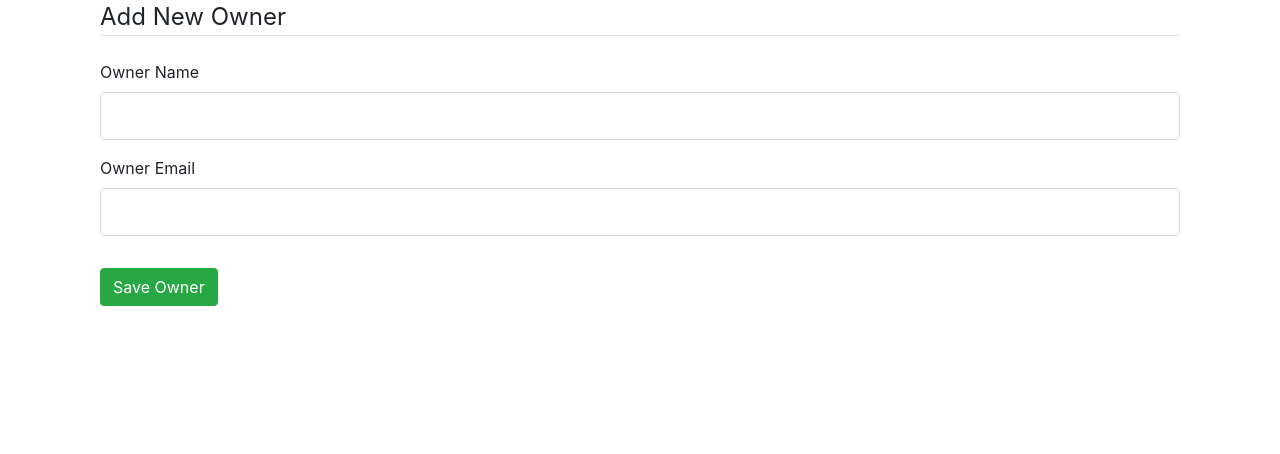
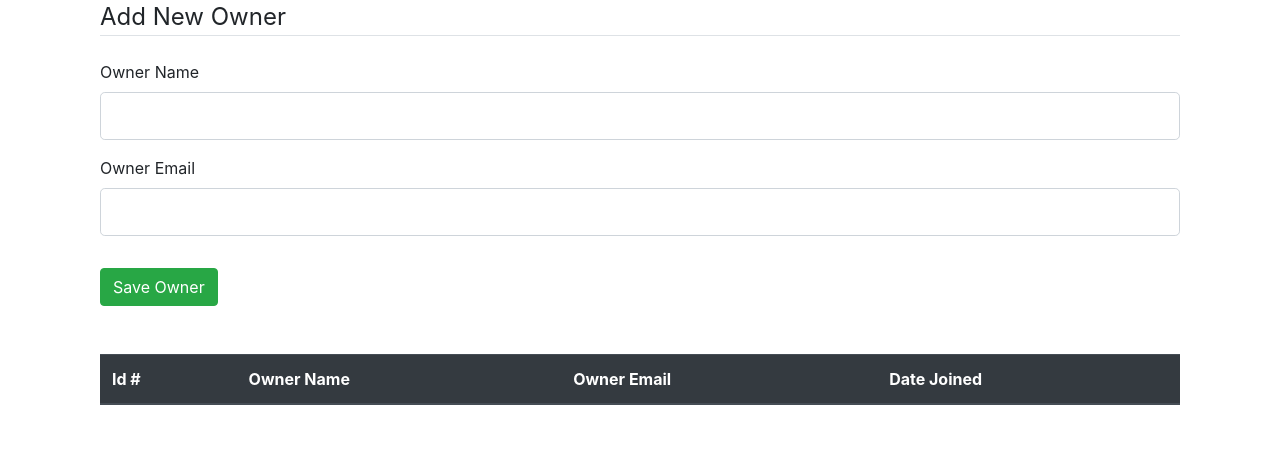
Before and after one commit to hanCodeHub/content-tracker-app, a Flask app: template main/templates/owner_form.html in a window 1280 px wide. Shown: the part 139-593 px from the top of the page. Run offline with Flask 2, Linux system fonts and the light colour scheme; the template is opened without the code that fills it: values that come from a table or form of the project are taken from there, others are empty; some libraries are stand-ins or nearby versions.

Commit message:
Added database queries to owner model and rendered table to view

```diff
--- a/main/templates/layout.html
+++ b/main/templates/layout.html
@@ -15,7 +15,7 @@
 
 <!-- Top nav bar -->
 <nav class="navbar navbar-expand-lg navbar-dark bg-dark">
-    <!-- favicon and burger -->
+    <!-- favicon and burger icon -->
     <span class="navbar-brand">
         <img src="../static/favicon.png">
     </span>
--- a/main/templates/owner_form.html
+++ b/main/templates/owner_form.html
@@ -2,7 +2,7 @@
 <!-- Form for adding new owners -->
 {% block content %}
 <div class="container">
-    <form method="POST" action=""> <!-- will post form data to the same route -->
+    <form method="POST" action="" class="mb-5"> <!-- will post form data to the same route -->
         {{ form.hidden_tag() }}
 
         <fieldset class="form-group">
@@ -43,5 +43,30 @@
             {{ form.submit(class="btn btn-success") }}
         </div>
     </form>
+
+    <table class="table">
+        <!-- Table headers -->
+        <thead class="thead-dark">
+        <tr>
+            <th scope="col">Id #</th>
+            <th scope="col">Owner Name</th>
+            <th scope="col">Owner Email</th>
+            <th scope="col">Date Joined</th>
+        </tr>
+        </thead>
+
+        <!-- Table body -->
+        <tbody>
+        {% for owner in owners %}
+            <tr>
+                <th scope="row">{{ owner.id }}</th>
+                <td>{{ owner.owner_name }}</td>
+                <td>{{ owner.owner_email }}</td>
+                <td>{{ owner.joined_at }}</td>
+            </tr>
+        {% endfor %}
+        </tbody>
+    </table>
+
 </div>
 {% endblock content %}
```
Also changed, not shown: main/models/OwnerModel.py (+29 -3 lines), main/views.py (+20 -5 lines).
